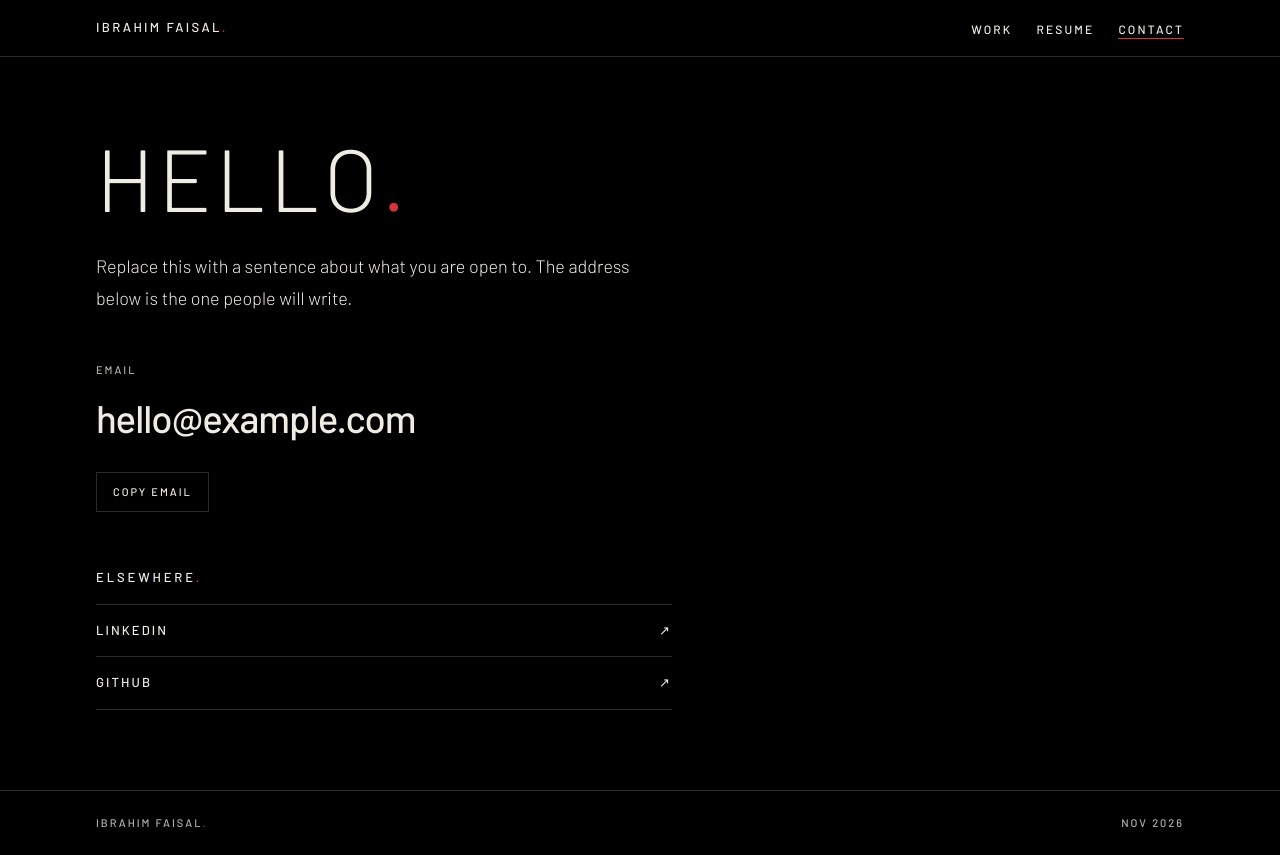
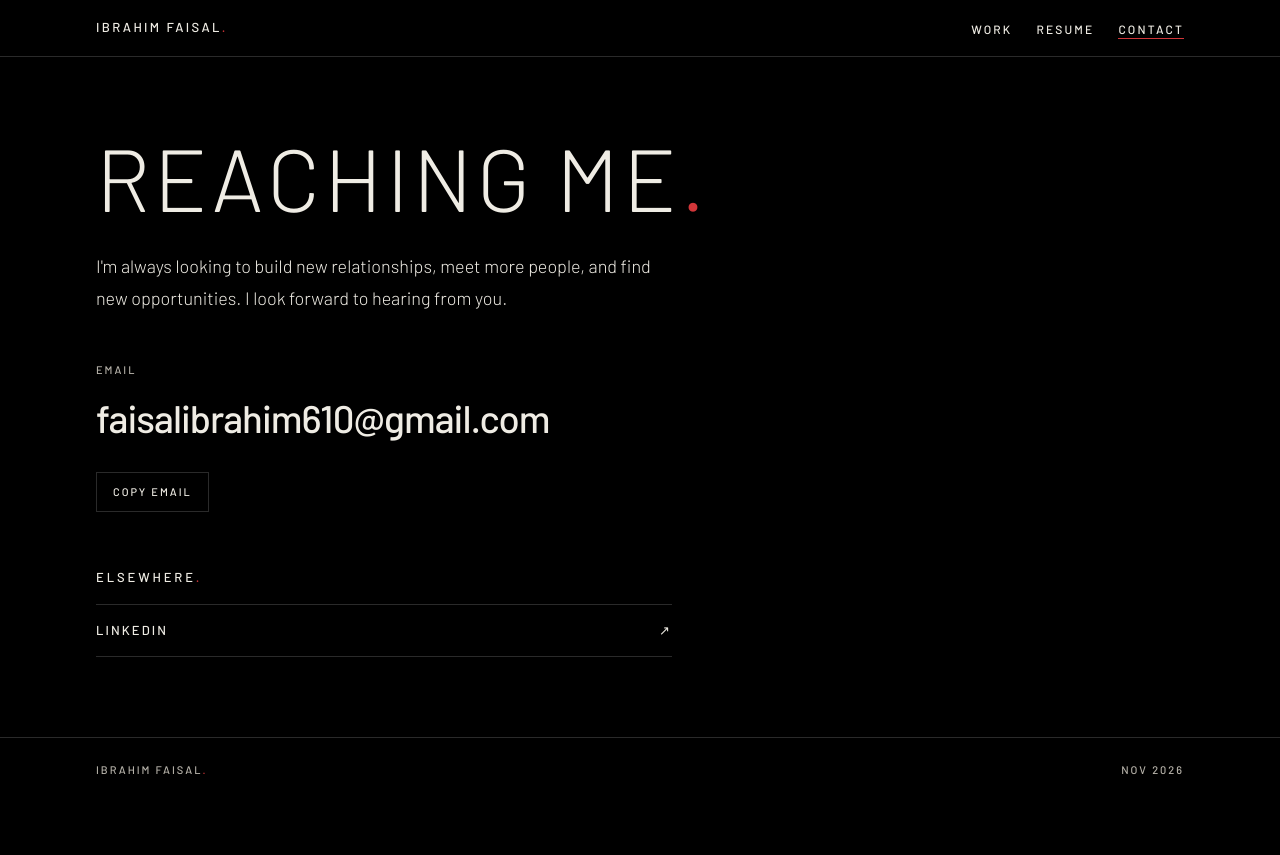
Before and after one commit to Ibrahim12610/Portfolio, a Next.js app: page /contact in a window 1280 px wide. After the commit the page ends 803 px from the top, so only its background shows below. Built offline with nearby package versions, Linux system fonts and the light colour scheme.

Commit message:
Fill in the contact page with Ibrahim's details.
The heading is Reaching Me, the note is rewritten, and the page lists his email and LinkedIn.

Co-authored-by: mifaisal <mifaisal@cougarnet.uh.edu>

```diff
--- a/app/contact/page.tsx
+++ b/app/contact/page.tsx
@@ -21,7 +21,7 @@ export default function ContactPage() {
   return (
     <main className="mx-auto w-full max-w-6xl px-5 py-14 sm:px-8 md:py-20">
       <h1 className="text-[clamp(2.7rem,8vw,5.5rem)] font-light uppercase leading-[0.92] tracking-[0.045em]">
-        Hello
+        Reaching Me
         <span className="text-mark">.</span>
       </h1>
       <p className="mt-8 max-w-xl text-[17px] font-light leading-8 md:text-lg">
--- a/content/site.ts
+++ b/content/site.ts
@@ -61,14 +61,16 @@ export const site = {
       "This about section is ready for a short bio. Two or three sentences is the right length: what you do now, where you have been, and what you want the work to show.",
       "Phrases you wrap in the content file are set **heavier**, the way studio names and project titles read on the reference site. **Replace these sentences** when you send your own.",
     ],
-    email: "hello@example.com",
+    email: "faisalibrahim610@gmail.com",
     phone: "",
     location: "",
     contactNote:
-      "Replace this with a sentence about what you are open to. The address below is the one people will write.",
+      "I'm always looking to build new relationships, meet more people, and find new opportunities. I look forward to hearing from you.",
     links: [
-      { label: "LinkedIn", href: "https://example.com/linkedin" },
-      { label: "GitHub", href: "https://example.com/github" },
+      {
+        label: "LinkedIn",
+        href: "https://www.linkedin.com/in/ibrahim-faisal-475a74292/",
+      },
     ],
   },
   resume: {
```
